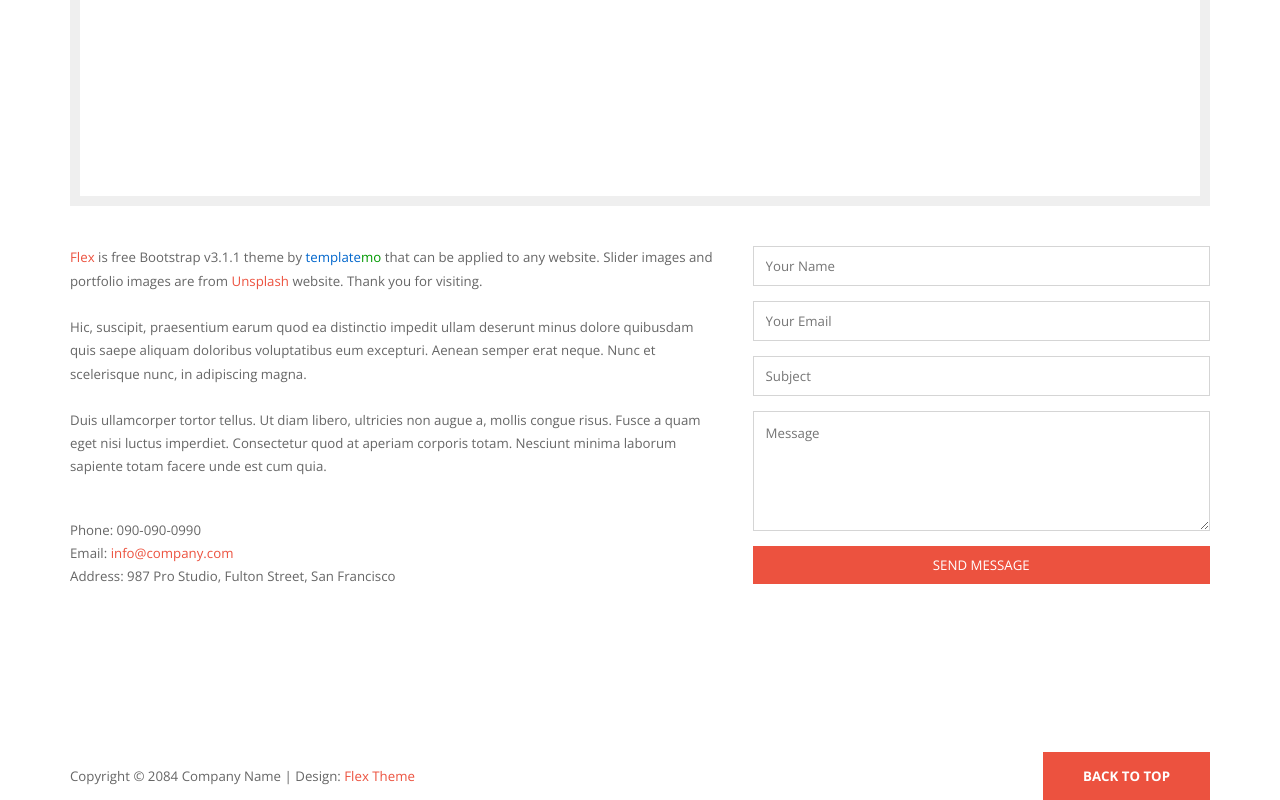
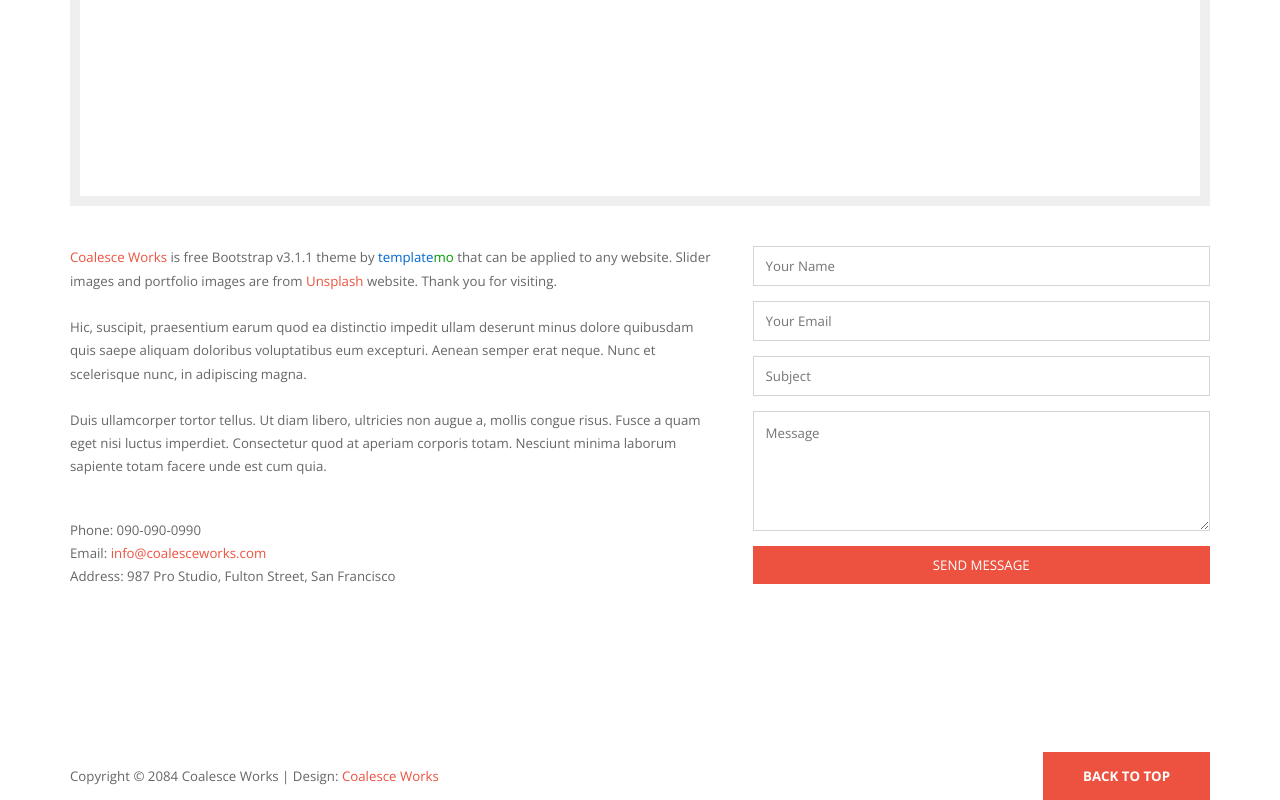
Before and after one commit to sandeep-kotha/coalesceworkswebsite, a plain HTML site: page index.html in a window 1280 px wide. Shown: the part 3127-3927 px from the top of the page. Drawn offline with nearby package versions, Linux system fonts and the light colour scheme; some packages are replaced by stand-ins of ours.

Commit message:
Commit consulting changes

```diff
--- a/index.html
+++ b/index.html
@@ -9,8 +9,8 @@
     	<meta name="description" content="">
         <meta name="viewport" content="width=device-width">
 <!--
-Flex Template
-http://www.templatemo.com/tm-406-flex
+Coalesce Works Template
+http://www.coalesceworks.com
 -->
         <link href='http://fonts.googleapis.com/css?family=Open+Sans:400,300,600,700,800' rel='stylesheet' type='text/css'>
 
@@ -320,13 +320,13 @@ http://www.templatemo.com/tm-406-flex
                 </div> <!-- /.row -->
                 <div class="row">
                     <div class="col-md-7 col-sm-6">
-                        <p><a rel="nofollow" href="http://www.templatemo.com/tm-406-flex" target="_parent">Flex</a> is free Bootstrap v3.1.1 theme by <span class="blue">template</span><span class="green">mo</span> that can be applied to any website. Slider images and portfolio images are from <a rel="nofollow" href="http://unsplash.com">Unsplash</a> website. Thank you for visiting.<br><br>
+                        <p><a rel="nofollow" href="http://www.coalesceworks.com" target="_parent">Coalesce Works</a> is free Bootstrap v3.1.1 theme by <span class="blue">template</span><span class="green">mo</span> that can be applied to any website. Slider images and portfolio images are from <a rel="nofollow" href="http://unsplash.com">Unsplash</a> website. Thank you for visiting.<br><br>
                         Hic, suscipit, praesentium earum quod ea distinctio impedit ullam deserunt minus dolore quibusdam quis saepe aliquam doloribus voluptatibus eum excepturi. Aenean semper erat neque. Nunc et scelerisque nunc, in adipiscing magna.<br><br>
 				    Duis ullamcorper tortor tellus. Ut diam libero, ultricies non augue a, mollis congue risus. Fusce a quam eget nisi luctus imperdiet. Consectetur quod at aperiam corporis totam. Nesciunt minima laborum sapiente totam facere unde est cum quia.
                     	</p>
                         <ul class="contact-info">
                             <li>Phone: 090-090-0990</li>
-                            <li>Email: <a href="mailto:info@company.com">info@company.com</a></li>
+                            <li>Email: <a href="mailto:info@coalesceworks.com">info@coalesceworks.com</a></li>
                             <li>Address: 987 Pro Studio, Fulton Street, San Francisco</li>
                         </ul>
                         <!-- spacing for mobile viewing --><br><br>
@@ -358,10 +358,10 @@ http://www.templatemo.com/tm-406-flex
             <div class="container">
                 <div class="row">
                     <div class="col-md-8 col-xs-12 text-left">
-                        <span>Copyright &copy; 2084 Company Name
+                        <span>Copyright &copy; 2084 Coalesce Works
 
-                        | Design: <a rel="nofollow" href="http://www.templatemo.com/tm-406-flex"
-                        title="Flex Bootstrap Theme" target="_parent">Flex Theme</a>
+                        | Design: <a rel="nofollow" href="http://www.coalesceworks.com"
+                        title="Coalesce Works Bootstrap Theme" target="_parent">Coalesce Works</a>
 
                         </span>
                   </div> <!-- /.text-center -->
@@ -399,6 +399,6 @@ http://www.templatemo.com/tm-406-flex
                 });
             });
         </script>
-        <!-- templatemo 406 flex -->
+        <!-- templatemo 406 Coalesce Works -->
     </body>
 </html>
```
